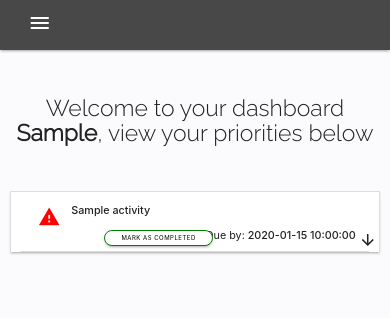
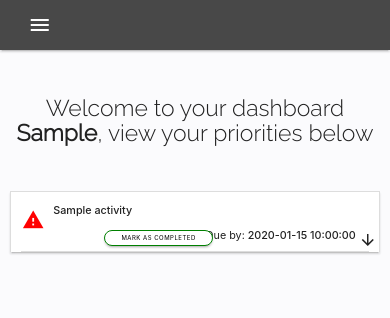
Before and after one commit to D-Lawson/employee-dashboard-app, a Flask app: page /dashboard/ in a window 390 px wide. Shown: the top 318 px of the page. Run offline with Flask 2, Linux system fonts and the light colour scheme; the visitor is signed in with stand-in values (Sample User, id 1); a database or web service that is not in the repository returns one stand-in record (values such as "Sample title"); some libraries are stand-ins or nearby versions.

Commit message:
Adjust mobile responsiveness

```diff
--- a/static/css/style.css
+++ b/static/css/style.css
@@ -70,7 +70,7 @@ header, main, footer {
 }
 
 .no-margin{
-  margin: 0,
+  margin: 0;
 }
 
 .no-margin{
@@ -119,6 +119,13 @@ header, main, footer {
   }
 }
 
+@media (max-width: 690px) {
+  .nav-mobile {
+    margin-top: 26px;
+    margin-bottom: 0px;
+  }
+}
+
 .sidenav .divider{
   margin-bottom: 12px;
 }
@@ -131,7 +138,7 @@ nav .sidenav-trigger i {
 
 @media (max-width: 601px){
   nav .sidenav-trigger i {
-    bottom: 5px;
+    bottom: 3px;
 }
 }
 
@@ -447,6 +454,23 @@ form .row{
   }
 }
 
+.activity-name-b {
+  float: left;
+  position: absolute;
+  left: 41px;
+  bottom: 20px;
+}
+
+@media (max-width: 690px) {
+  .activity-name-b {
+    float: left;
+    position: absolute;
+    left: 32px;
+    bottom: 31px;
+    font-size: 0.77rem;
+  }
+}
+
 .edit {
   color: #be1d1d;
   background-color: transparent;
@@ -521,6 +545,14 @@ form .row{
   white-space: nowrap;
 }
 
+.time-icon-b {
+  float: left;
+  position: absolute;
+  left: -2px;
+  bottom: 19px;
+  white-space: nowrap;
+}
+
 .button-margin{
   margin: 3px;
 }
--- a/templates/base.html
+++ b/templates/base.html
@@ -22,7 +22,7 @@
         <!-- SIDE NAV WITH LINKS -->
         <ul id="sidenav-mobile" class="sidenav sidenav-fixed">
             <li>
-                <div class="user-view">
+                <div class="user-view nav-mobile">
                     <img class="circle" alt="logo image metallic texture" src="{{ url_for('static', filename='images/metal-textures.jpg') }}">
                     <span class="logo-style">Employee Dashboard</span>
                 </div>
--- a/templates/dashboard.html
+++ b/templates/dashboard.html
@@ -11,8 +11,8 @@
     <ul class="col collapsible s12 heading-top no-margin activity-header">
       <li>
         <div class="collapsible-header header-fill">
-          <i id="conditional-bg-{{ loop.index }}" class="material-icons">schedule</i>
-          <span class="activity-name-a"><strong>{{ activity.activity_name }}</strong></span>
+          <i id="conditional-bg-{{ loop.index }}" class="material-icons time-icon-b">schedule</i>
+          <span class="activity-name-b"><strong>{{ activity.activity_name }}</strong></span>
           <span class="right-align activity-margin due-by">Due by:<strong> {{ activity.date_string }}</strong><span><i class="material-icons arrow">arrow_downward</i></span></span>
           <a href="{{ url_for('completed', activity_id=activity._id) }}" class="btn-small completed"><span class="completed-text">Mark as completed</span></a></span>
           <span id="date-target-{{ loop.index }}" class="hide">{{ activity.target_date }}</span>
```
